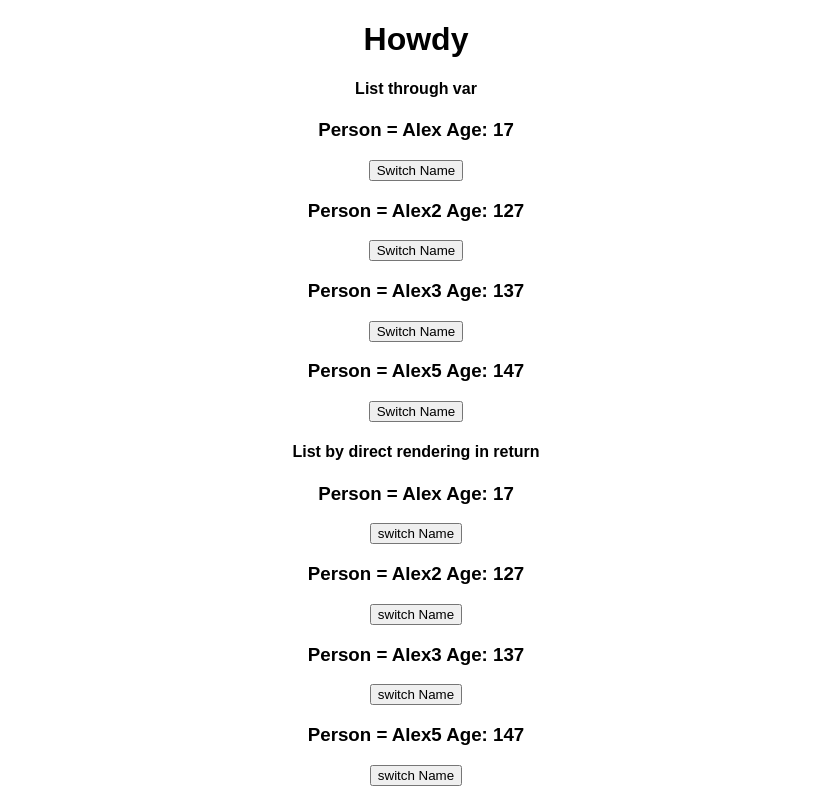
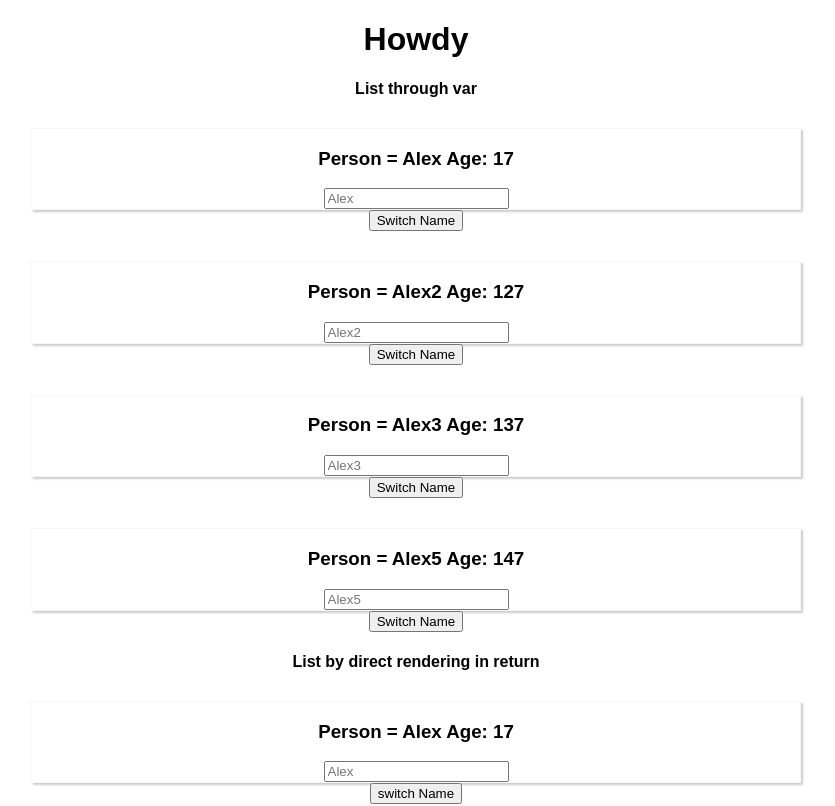
Before and after one commit to alexr101/react-course, a React (Create React App) app: page / in a window 1280 px wide. Shown: the top 806 px of the page, without its empty margins (224-1059 px from the left). Built offline with nearby package versions, Linux system fonts and the light colour scheme.

Commit message:
added updatedPeople: & handling updates via obj.assign & arr clone by pressing button

```diff
--- a/src/App.js
+++ b/src/App.js
@@ -5,25 +5,55 @@ import Person from './Components/Person/Person';
 
 class App extends Component {
   state = {
-    persons: [
+    people: [
       {name: "Alex", age: '17'},
       {name: "Alex2", age: '127'},
       {name: "Alex3", age: '137'},
       {name: "Alex5", age: '147'},
-    ]
+    ],
+    updates: {
+      editedPeople: []
+    }
   }
 
   switchNameHandler = () => {
-    console.log('switch name');
-    console.log(this.state);
+    var people = this.state.people;
+    this.state.edits.editedPeople.map((updatedPerson, i) => {
+      people[i] = updatedPerson;
+    })
+
+    this.setState({
+      people: people
+    });
+  }
+
+  onNameChangedHandler = (e, id) => {
+    var editedPeople = this.state.updates.editedPeople.slice();
+    var people = this.state.people.slice();
+
+    var updatedPerson = Object.assign( {}, people[id] );
+
+    updatedPerson.name = e.target.value;
+    editedPeople[id] = updatedPerson;
+
+    this.setState({
+      edits: {
+        editedPeople: editedPeople
+      }
+    })
   }
 
   render() {
 
-    const peopleList = this.state.persons.map((person, i) => {
+    const peopleList = this.state.people.map((person, i) => {
       return (
         <div key={i}>
-          <Person name={person.name} age={person.age}></Person>
+          <Person
+            id = {i}
+            name={person.name}
+            age={person.age}
+            onNameChangedHandler = {this.onNameChangedHandler}
+            ></Person>
           <button onClick={this.switchNameHandler}>Switch Name</button>
         </div>
 
@@ -35,10 +65,14 @@ class App extends Component {
         <h4>List through var</h4>
         {peopleList}
         <h4>List by direct rendering in return</h4>
-        {this.state.persons.map((person, i) => {
+        {this.state.people.map((person, i) => {
           return (
             <div key={i}>
-              <Person name={person.name} age={person.age}></Person>
+              <Person
+                id={i}
+                name={person.name}
+                age={person.age}
+                onNameChangedHandler = {this.onNameChangedHandler}></Person>
               <button onClick={this.switchNameHandler}>switch Name</button>
             </div>
           );
--- /dev/null
+++ b/src/Components/Person/Person.css
@@ -0,0 +1,8 @@
+.Person {
+  width: 60%;
+  margin: auto;
+  box-shadow: 2px 2px 2px #ccc;
+  border: 1px solid #f8f8f8;
+  text-align: center;
+  margin-top: 30px;
+}
--- a/src/Components/Person/Person.js
+++ b/src/Components/Person/Person.js
@@ -1,9 +1,11 @@
 import React from 'react';
+import './Person.css'
 
 const person = (props) => {
-  return  <div>
+  return  <div className="Person" onClick={props.click}>
             <h3>Person = {props.name} Age: {props.age}</h3>
             <p>{props.children}</p>
+            <input onChange={(e) => props.onNameChangedHandler(e, props.id)} placeholder={props.name}/>
           </div>
 };
 
```
